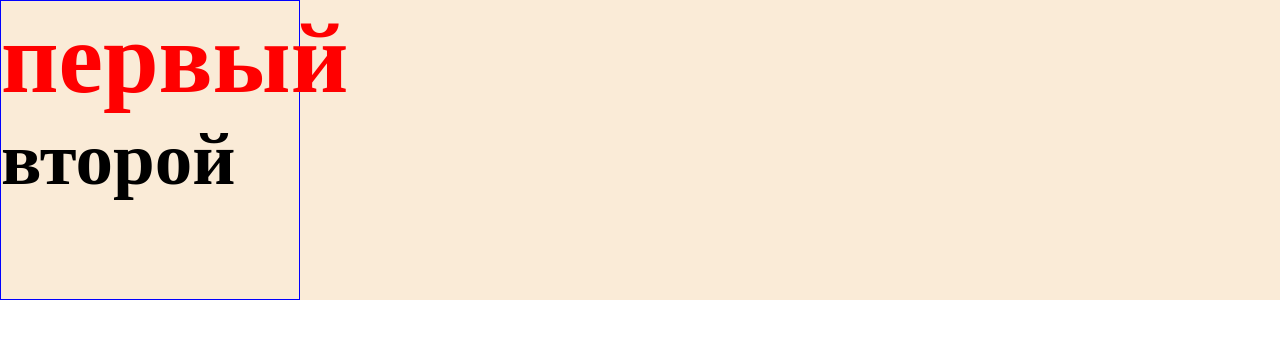
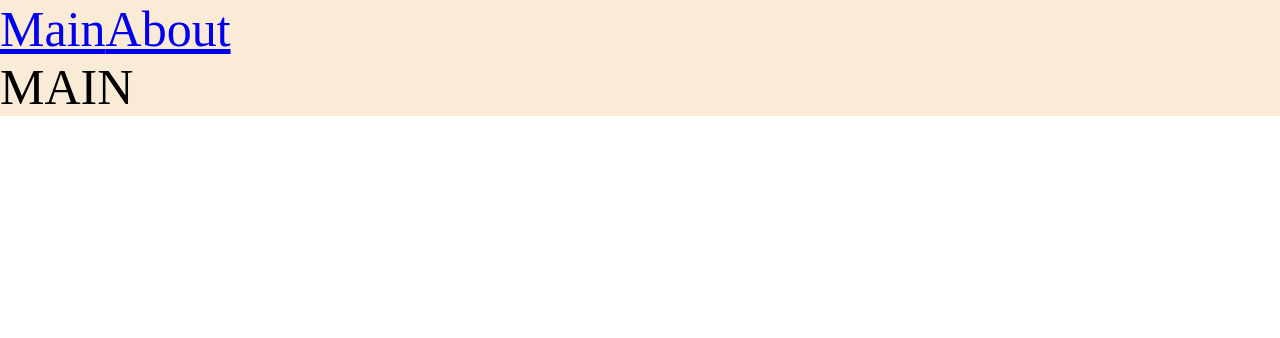
Before and after one commit to Annettuu/blog, a React app: page / in a window 1280 px wide. Shown: the top 338 px of the page. Built offline with nearby package versions, Linux system fonts and the light colour scheme.

Commit message:
Add: routes, code-spliting

```diff
--- a/package.json
+++ b/package.json
@@ -29,9 +29,11 @@
     "webpack-dev-server": "^5.0.2"
   },
   "dependencies": {
+    "@types/react-router-dom": "^5.3.3",
     "css-loader": "^6.10.0",
     "react": "^17.0.2",
     "react-dom": "^17.0.2",
+    "react-router-dom": "^6.2.1",
     "style-loader": "^3.3.4"
   }
 }
--- a/src/App.tsx
+++ b/src/App.tsx
@@ -1,10 +1,20 @@
-import {Com} from "./components/com"
 import "./index.scss"
+import {Link, Route, Routes} from "react-router-dom";
+import {AboutPageAsync} from "./pages/AboutPage/AboutPage.async";
+import {MainPageAsync} from "./pages/MainPage/MainPage.async";
+import {Suspense} from "react";
 
 export const App = () => {
     return (
         <div className="app">
-            <Com />
+            <Link to={'/'}>Main</Link>
+            <Link to={'/about'}>About</Link>
+            <Suspense fallback={<div>Loading...</div>}>
+                <Routes>
+                    <Route path={'/about'} element={<AboutPageAsync />} />
+                    <Route path={'/'} element={<MainPageAsync />} />
+                </Routes>
+            </Suspense>
         </div>
     )
 }
--- a/src/index.tsx
+++ b/src/index.tsx
@@ -1,7 +1,10 @@
 import {render} from "react-dom";
 import { App } from "./App"
+import {BrowserRouter} from "react-router-dom";
 
 render(
-    <App />,
+    <BrowserRouter>
+        <App />
+    </BrowserRouter>,
     document.getElementById('root')
 )
--- /dev/null
+++ b/src/pages/AboutPage/AboutPage.async.tsx
@@ -0,0 +1,3 @@
+import {lazy} from "react";
+
+export const AboutPageAsync = lazy(() => import('./AboutPage'))
--- /dev/null
+++ b/src/pages/AboutPage/AboutPage.tsx
@@ -0,0 +1,11 @@
+import React from 'react';
+
+const AboutPage = () => {
+    return (
+        <div>
+            ABOUT
+        </div>
+    );
+};
+
+export default AboutPage;
--- /dev/null
+++ b/src/pages/MainPage/MainPage.async.tsx
@@ -0,0 +1,3 @@
+import {lazy} from "react";
+
+export const MainPageAsync = lazy(() => import('./MainPage'))
--- /dev/null
+++ b/src/pages/MainPage/MainPage.tsx
@@ -0,0 +1,11 @@
+import React from 'react';
+
+const MainPage = () => {
+    return (
+        <div>
+            MAIN
+        </div>
+    );
+};
+
+export default MainPage;
```
Also changed, not shown: 10 other files (tests, documents, lock files or other folders).
